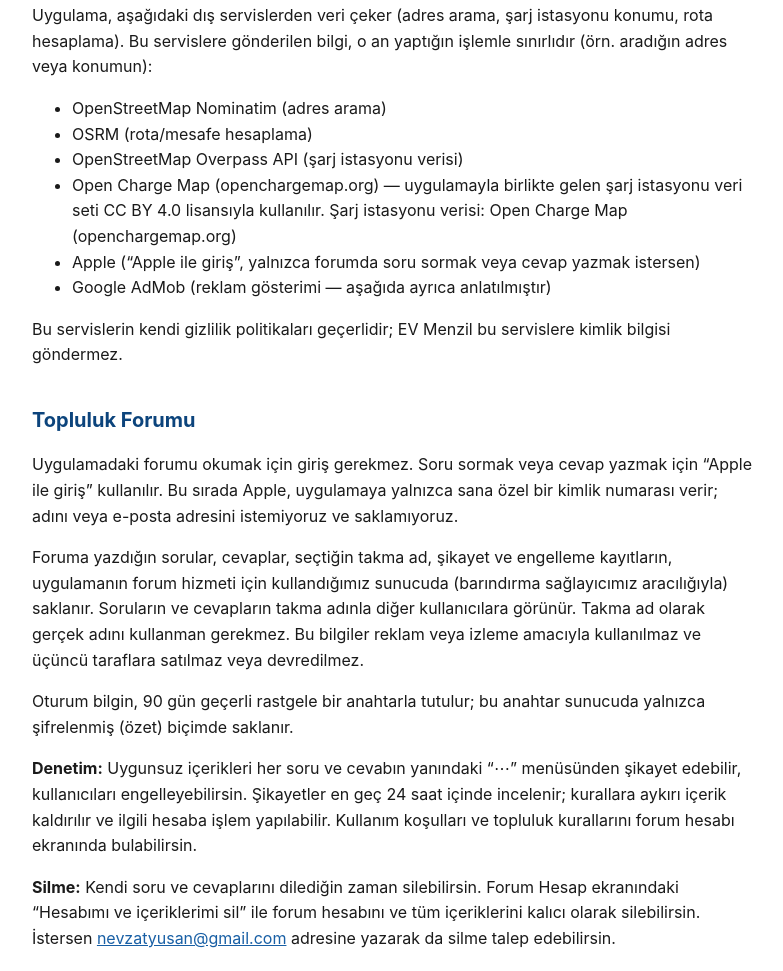
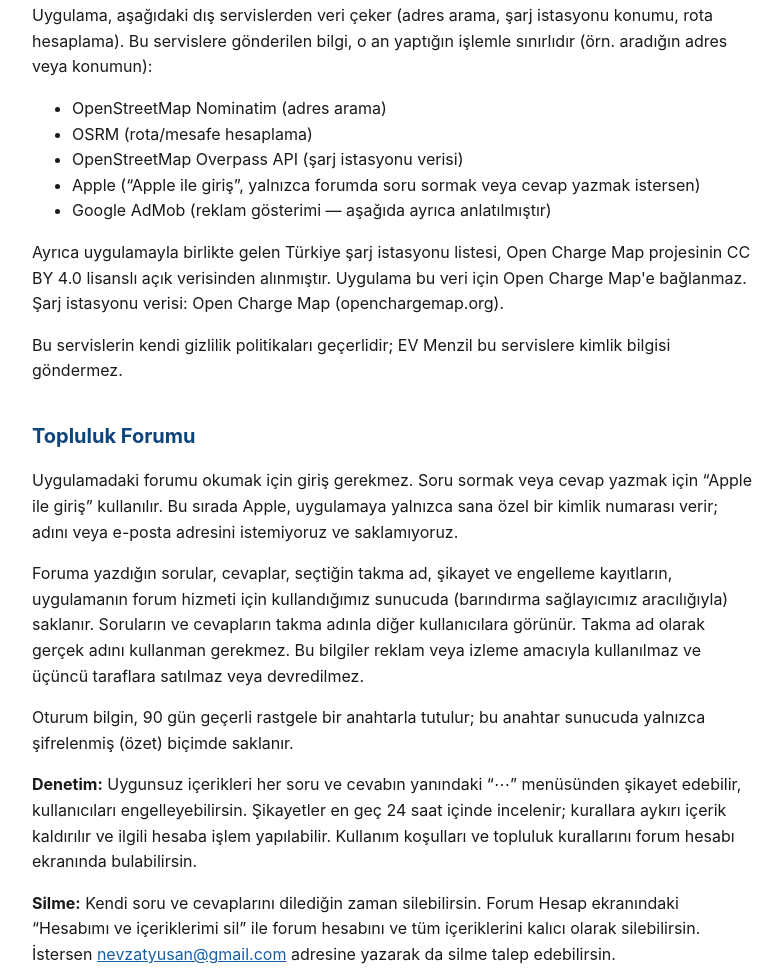
Before and after one commit to nevzat561161/ev-menzil-support, a plain HTML site: page privacy.html in a window 1280 px wide. Shown: the part 1100-2071 px from the top of the page, without its empty margins (248-1031 px from the left). Drawn offline with Linux system fonts and the light colour scheme.

Commit message:
Update privacy.html

```diff
--- a/privacy.html
+++ b/privacy.html
@@ -82,10 +82,10 @@
   <li>OpenStreetMap Nominatim (adres arama)</li>
   <li>OSRM (rota/mesafe hesaplama)</li>
   <li>OpenStreetMap Overpass API (şarj istasyonu verisi)</li>
-  <li>Open Charge Map (openchargemap.org) — uygulamayla birlikte gelen şarj istasyonu veri seti CC BY 4.0 lisansıyla kullanılır. Şarj istasyonu verisi: Open Charge Map (openchargemap.org)</li>
-  <li>Apple (“Apple ile giriş”, yalnızca forumda soru sormak veya cevap yazmak istersen)</li>
+    <li>Apple (“Apple ile giriş”, yalnızca forumda soru sormak veya cevap yazmak istersen)</li>
   <li>Google AdMob (reklam gösterimi — aşağıda ayrıca anlatılmıştır)</li>
 </ul>
+<p>Ayrıca uygulamayla birlikte gelen Türkiye şarj istasyonu listesi, Open Charge Map projesinin CC BY 4.0 lisanslı açık verisinden alınmıştır. Uygulama bu veri için Open Charge Map'e bağlanmaz. Şarj istasyonu verisi: Open Charge Map (openchargemap.org).</p>
 <p>Bu servislerin kendi gizlilik politikaları geçerlidir; EV Menzil bu servislere kimlik bilgisi göndermez.</p>
 
 <h2>Topluluk Forumu</h2>
```
